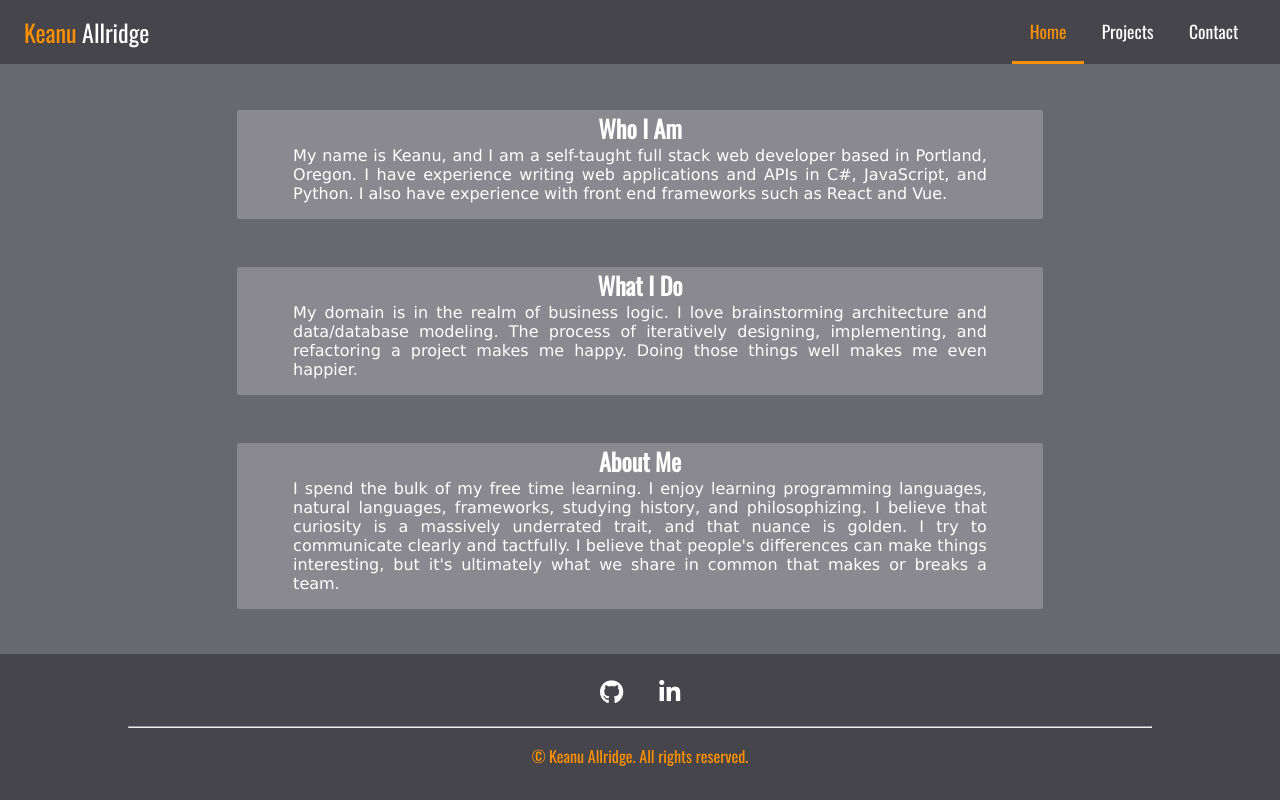
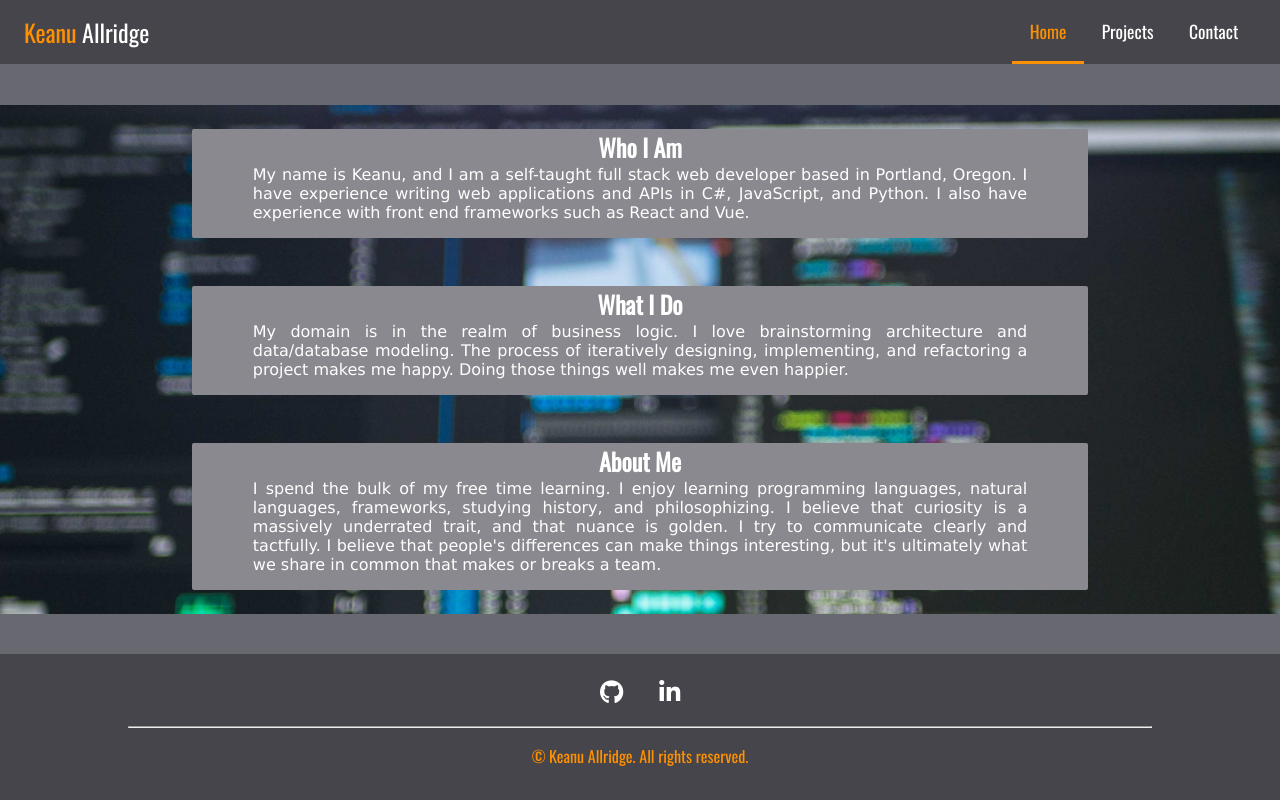
Before and after one commit to Kianek/vue-portfolio, a Vue app: page / in a window 1280 px wide. Built offline with nearby package versions, Linux system fonts and the light colour scheme.

Commit message:
Add background image

```diff
--- a/src/pages/Home.vue
+++ b/src/pages/Home.vue
@@ -1,6 +1,6 @@
 <template>
   <Page>
-    <div class="container">
+    <div class="container bg-image">
       <div
         v-for="blurb in blurbs"
         :key="blurb.title"
@@ -36,6 +36,13 @@ export default {
 <style lang="scss" scoped>
 @import "../styles.scss";
 
+div.bg-image {
+  background-image: url("../assets/computer-bg.jpg");
+  background-repeat: no-repeat;
+  background-size: cover;
+  width: 100vw;
+}
+
 .blurbs {
   display: flex;
   flex-direction: column;
```
